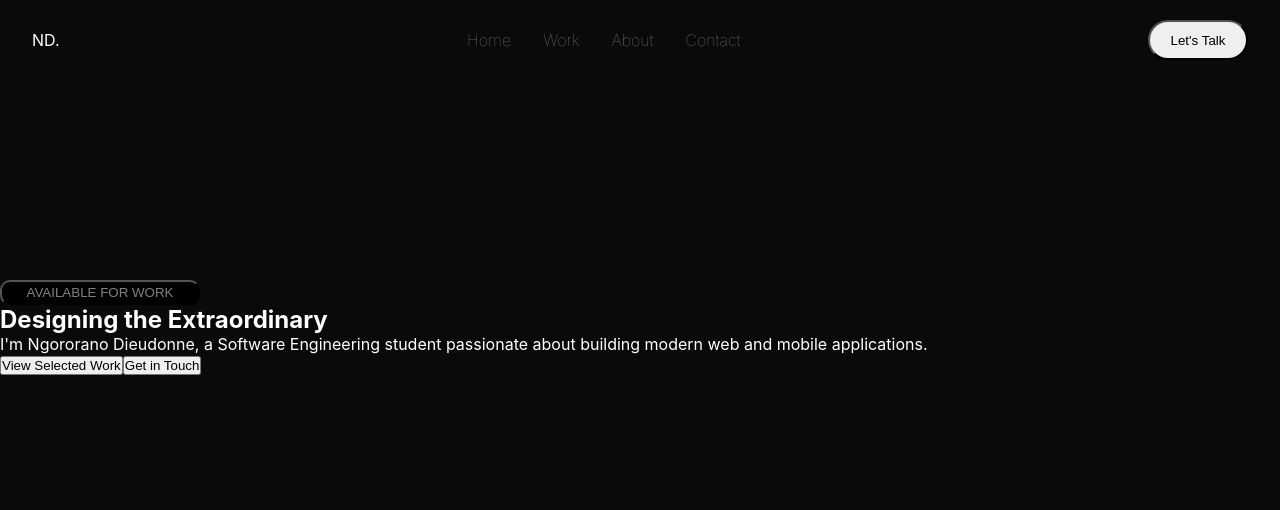
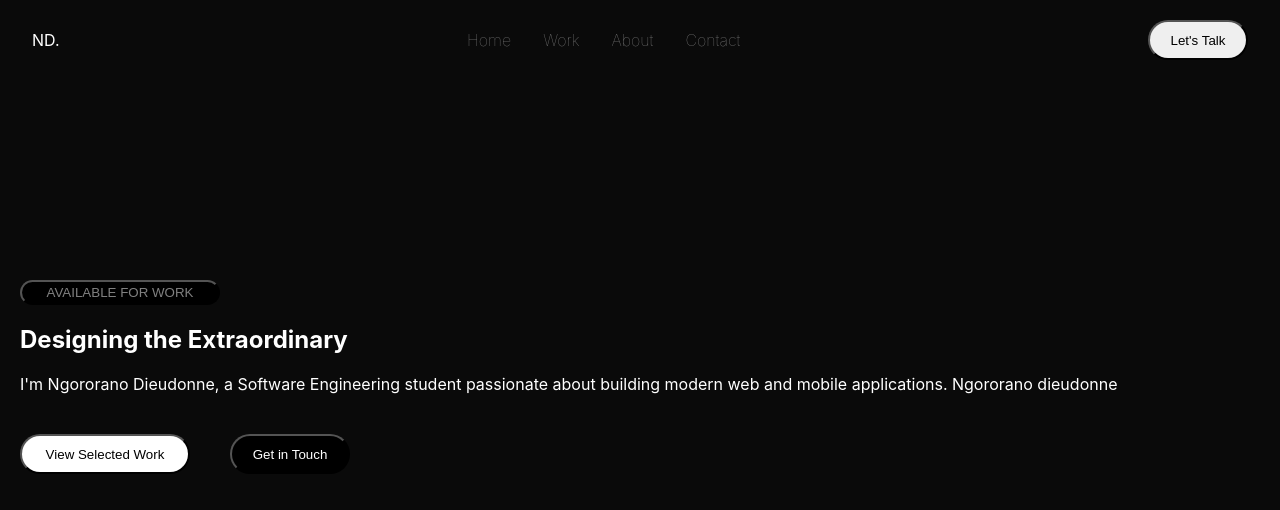
Before and after one commit to dieudonneshaka/portfolio, a React app in the folder portfolio/: page / in a window 1280 px wide. Shown: the top 510 px of the page. Built offline with nearby package versions, Linux system fonts and the light colour scheme; the HTML template or start-up script is replaced by a standard one.

Commit message:
buttons h1 and p are done

```diff
--- a/portfolio/src/App.jsx
+++ b/portfolio/src/App.jsx
@@ -24,12 +24,13 @@ const Work = () => {
         AVAILABLE FOR WORK
       </button>
 
-      <h1>Designing the Extraordinary</h1>
+      <h1 className="h1">Designing the Extraordinary</h1>
 
 
-      <p>
+      <p className="p">
         I'm Ngororano Dieudonne, a Software Engineering student
         passionate about building modern web and mobile applications.
+        Ngororano dieudonne
       </p>
 
       <div className="work-buttons">
@@ -45,6 +46,15 @@ const Work = () => {
   )
 }
 
+const Pic = () => {
+  return(
+    <section id="hero" className="hero">
+
+
+    </section>
+  )
+}
+
 const App = () => {
   return (
     <>
--- a/portfolio/src/index.css
+++ b/portfolio/src/index.css
@@ -65,5 +65,33 @@ body {
   color: gray;
   width: 200px;
   height: 25px;
+  margin-left: 20px;
+  border-radius: 50px;
+}
+.h1{
+  margin-left: 20px;
+  margin: 20px;
+}
+.p{
+  margin-left: 20px;
+  margin: 20px;
+}
+
+.button-1{
+  margin: 20px;
+  border-radius: 50px;
+  height: 40px;
+  width: 170px;
+  background-color: white;
+
 
 }
+
+.button-2{
+  margin-left: 20px;
+  border-radius: 50px;
+  width: 120px;
+  height: 40px;
+  background-color: black;
+  color: white;
+}
```
